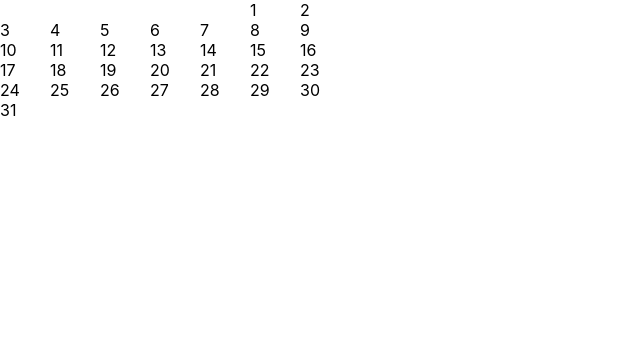
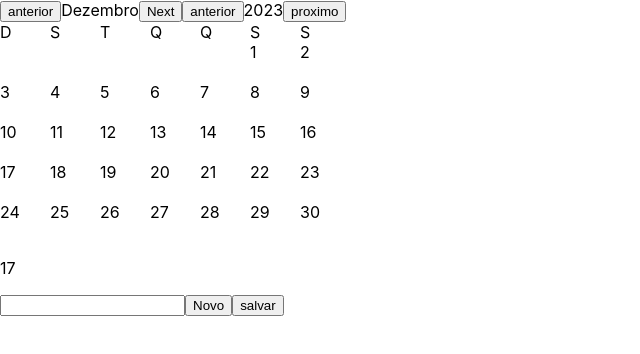
Before and after one commit to SchubertAraujo/Calendario, a React (Create React App) app: page / in a window 1280 px wide. Shown: the top 354 px of the page, without its empty margins (0-640 px from the left). Built offline with nearby package versions, Linux system fonts and the light colour scheme.

Commit message:
Interação de mudança de dias e mês com calendario
-Adicionado alteração de mês e ano com botões
-Criação de contexto global para manipular o calendário de acordo com mês e ano
- Seleção de dias para salvar eventos de acordo com o dia selecionado

```diff
--- /dev/null
+++ b/src/components/Calendar/index.jsx
@@ -0,0 +1,82 @@
+/* eslint-disable no-console */
+import { useContext, useState } from 'react';
+import './style.css';
+import { MonthYearContext } from '../../context';
+
+export const Calendar = () => {
+  const context = useContext(MonthYearContext);
+  const {
+    contextState: { currentMonth, currentYear, currentDay },
+    setContextState,
+  } = context;
+  const [clickedElement, setClickedElement] = useState();
+
+  const lastDayMonth = () => {
+    const lastDay = new Date(currentYear, currentMonth, 0).getDate();
+    return lastDay;
+  };
+
+  const firstDayWeekIndex = () => {
+    const day = new Date(currentYear, currentMonth, 1);
+    const dayIndex = day.getDay();
+    return dayIndex;
+  };
+
+  const handleSelectDay = (index, selectedDay) => {
+    setClickedElement(index);
+    setContextState((state) => ({ ...state, currentDay: selectedDay }));
+  };
+
+  // eslint-disable-next-line react/no-unstable-nested-components
+  const Day = () => {
+    return <p>{currentDay}</p>;
+  };
+  const renderMonthDays = () => {
+    let daysEmpty = 0;
+    const elements = [];
+    const firstDayIndex = firstDayWeekIndex();
+    const lastDay = lastDayMonth();
+    const fullCalendarLoop = lastDay + firstDayIndex;
+    for (let i = 1; i <= fullCalendarLoop; i += 1) {
+      if (daysEmpty < firstDayIndex) {
+        elements.push(<div key={i} />);
+        daysEmpty += 1;
+      } else
+        elements.push(
+          // eslint-disable-next-line jsx-a11y/no-static-element-interactions, jsx-a11y/click-events-have-key-events
+          <div
+            className="day-box-style"
+            key={i}
+            onClick={() => handleSelectDay(i, i - firstDayIndex)}
+            style={{
+              backgroundColor: clickedElement === i ? 'yellow' : 'white',
+            }}
+          >
+            {i - firstDayIndex}
+          </div>,
+        );
+    }
+    return elements;
+  };
+
+  const rendeWeekDayName = () => {
+    const daysWeek = ['D', 'S', 'T', 'Q', 'Q', 'S', 'S'];
+    const elements = [];
+
+    for (const days in daysWeek) {
+      elements.push(
+        <div className="teste" key={days}>
+          {daysWeek[days]}
+        </div>,
+      );
+    }
+    return elements;
+  };
+  return (
+    <div className="calendar">
+      {rendeWeekDayName()}
+      {renderMonthDays()}
+      <Day />
+    </div>
+  );
+};
--- /dev/null
+++ b/src/components/Calendar/style.css
@@ -0,0 +1,9 @@
+.calendar {
+  display: grid;
+  grid-template-columns: repeat(7, 50px);
+}
+
+.day-box-style {
+  width: 40px;
+  height: 40px;
+}
--- a/src/components/Home/Home.jsx
+++ b/src/components/Home/Home.jsx
@@ -1,48 +1,50 @@
-/* eslint-disable no-console */
-/* eslint-disable no-restricted-syntax */
-/* eslint-disable guard-for-in */
-/* eslint-disable no-unused-vars */
+import { useContext, useState } from 'react';
 import './index.css';
+import { MonthYearContext } from '../../context';
+import { Calendar } from '../Calendar';
+import { globalState } from '../../context/globalContext';
+import { Month } from '../Month';
+import { Year } from '../Year';
 
 export function Home() {
-  const lastDayMonth = (year, month) => {
-    const lastDay = new Date(year, month, 0).getDate();
-    return lastDay;
+  const [contextState, setContextState] = useState(globalState);
+
+  // eslint-disable-next-line react/no-unstable-nested-components
+  const GravaEventos = () => {
+    const context = useContext(MonthYearContext);
+    const {
+      contextState: { currentDay },
+    } = context;
+    const eventsData = {
+      day: currentDay,
+      hour: '8:00',
+      descripiton: 'Medico dentista',
+    };
+
+    let id = 0;
+    const handleSaveEvent = () => {
+      localStorage.setItem(id, JSON.stringify(eventsData));
+      // eslint-disable-next-line operator-assignment
+      id = id + 1;
+    };
+    return (
+      <div>
+        <input type="text" />
+        <button type="submit">Novo</button>
+        <button type="submit" onClick={handleSaveEvent}>
+          salvar
+        </button>
+      </div>
+    );
   };
 
-  const firstDayWeekIndex = (year, month) => {
-    const day = new Date(year, month - 1, 1);
-    const dayIndex = day.getDay();
-    return dayIndex;
-  };
-
-  const renderIten = () => {
-    let daysEmpty = 0;
-    const elements = [];
-    const firstDayIndex = firstDayWeekIndex(2023, 12);
-    const lastDay = lastDayMonth(2023, 12);
-    const fullCalendarLoop = lastDay + firstDayIndex;
-    for (let i = 1; i <= fullCalendarLoop; i += 1) {
-      if (daysEmpty < firstDayIndex) {
-        elements.push(<div key={i} />);
-        daysEmpty += 1;
-      } else elements.push(<div key={i}>{i - firstDayIndex}</div>);
-    }
-    return elements;
-  };
-
-  const renderTwo = () => {
-    const teste = ['D', 'S', 'T', 'Q', 'Q', 'S', 'S'];
-    const elementes = [];
-
-    for (const e of teste) {
-      <div key={e}>{e}</div>;
-    }
-  };
   return (
-    <div className="teste">
-      { renderTwo() }
-      { renderIten() }
-    </div>
+    // eslint-disable-next-line react/jsx-no-constructed-context-values
+    <MonthYearContext.Provider value={{ contextState, setContextState }}>
+      <Month />
+      <Year />
+      <Calendar />
+      <GravaEventos />
+    </MonthYearContext.Provider>
   );
 }
--- a/src/components/Home/index.css
+++ b/src/components/Home/index.css
@@ -1,4 +1,3 @@
-.teste {
-  display: grid;
-  grid-template-columns: repeat(7, 50px);
+.class {
+
 }
--- /dev/null
+++ b/src/components/Month/index.jsx
@@ -0,0 +1,64 @@
+import { useContext } from 'react';
+import { MonthYearContext } from '../../context';
+
+export const Month = () => {
+  const monthName = [
+    'Janeiro',
+    'Fevereiro',
+    'Março',
+    'Abril',
+    'Maio',
+    'Junho',
+    'Julho',
+    'Agosto',
+    'Setembro',
+    'Outubro',
+    'Novembro',
+    'Dezembro',
+  ];
+  const context = useContext(MonthYearContext);
+  const {
+    contextState: { currentMonth },
+    setContextState,
+  } = context;
+
+  const handlePreviousMonth = () => {
+    if (currentMonth === 0) {
+      setContextState((state) => ({
+        ...state,
+        currentMonth: 11,
+        currentYear: state.currentYear - 1,
+      }));
+    } else
+      setContextState((state) => ({
+        ...state,
+        currentMonth: state.currentMonth - 1,
+      }));
+  };
+
+  const handleNextMonth = () => {
+    if (currentMonth === 11)
+      setContextState((state) => ({
+        ...state,
+        currentMonth: 0,
+        currentYear: state.currentYear + 1,
+      }));
+    else
+      setContextState((state) => ({
+        ...state,
+        currentMonth: state.currentMonth + 1,
+      }));
+  };
+
+  return (
+    <>
+      <button type="submit" onClick={handlePreviousMonth}>
+        anterior
+      </button>
+      {monthName[currentMonth]}
+      <button type="submit" onClick={handleNextMonth}>
+        Next
+      </button>
+    </>
+  );
+};
--- /dev/null
+++ b/src/components/Year/index.jsx
@@ -0,0 +1,36 @@
+import { useContext } from 'react';
+import { MonthYearContext } from '../../context';
+
+export const Year = () => {
+  const context = useContext(MonthYearContext);
+  const {
+    contextState: { currentYear },
+    setContextState,
+  } = context;
+
+  const handleNextYear = () => {
+    setContextState((state) => ({
+      ...state,
+      currentYear: state.currentYear + 1,
+    }));
+  };
+
+  const handlePreviousYear = () => {
+    setContextState((state) => ({
+      ...state,
+      currentYear: state.currentYear - 1,
+    }));
+  };
+
+  return (
+    <>
+      <button type="submit" onClick={handlePreviousYear}>
+        anterior
+      </button>
+      {currentYear}
+      <button type="submit" onClick={handleNextYear}>
+        proximo
+      </button>
+    </>
+  );
+};
--- /dev/null
+++ b/src/context/globalContext.js
@@ -0,0 +1,6 @@
+const currentDate = new Date();
+export const globalState = {
+  currentMonth: currentDate.getMonth(),
+  currentYear: currentDate.getFullYear(),
+  currentDay: currentDate.getDate(),
+};
--- /dev/null
+++ b/src/context/index.jsx
@@ -0,0 +1,4 @@
+/* eslint-disable react/jsx-no-constructed-context-values */
+import { createContext } from 'react';
+
+export const MonthYearContext = createContext();
```
Also changed, not shown: .eslintrc.js, .prettierrc.js (added), 1 other file (tests, documents, lock files or other folders).
